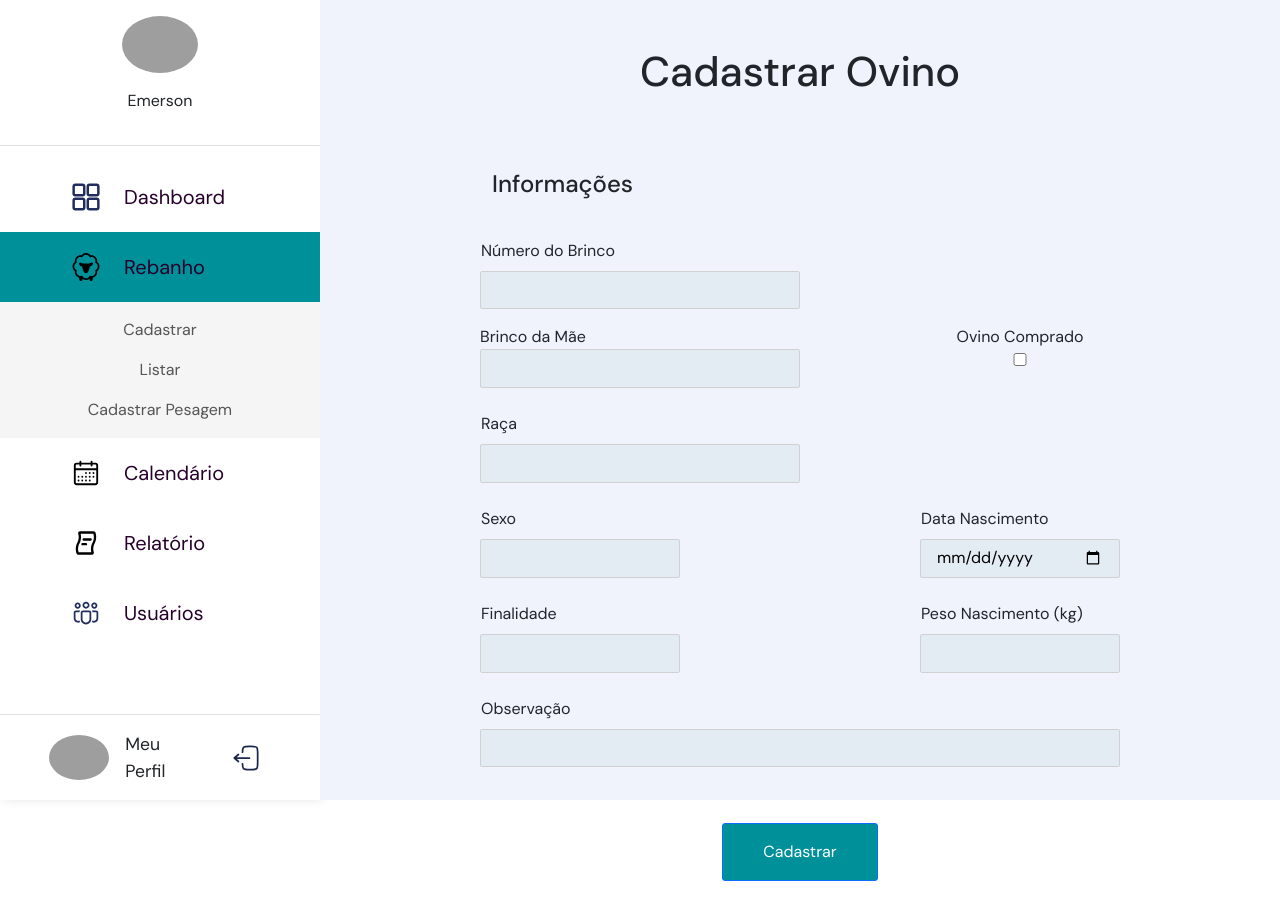
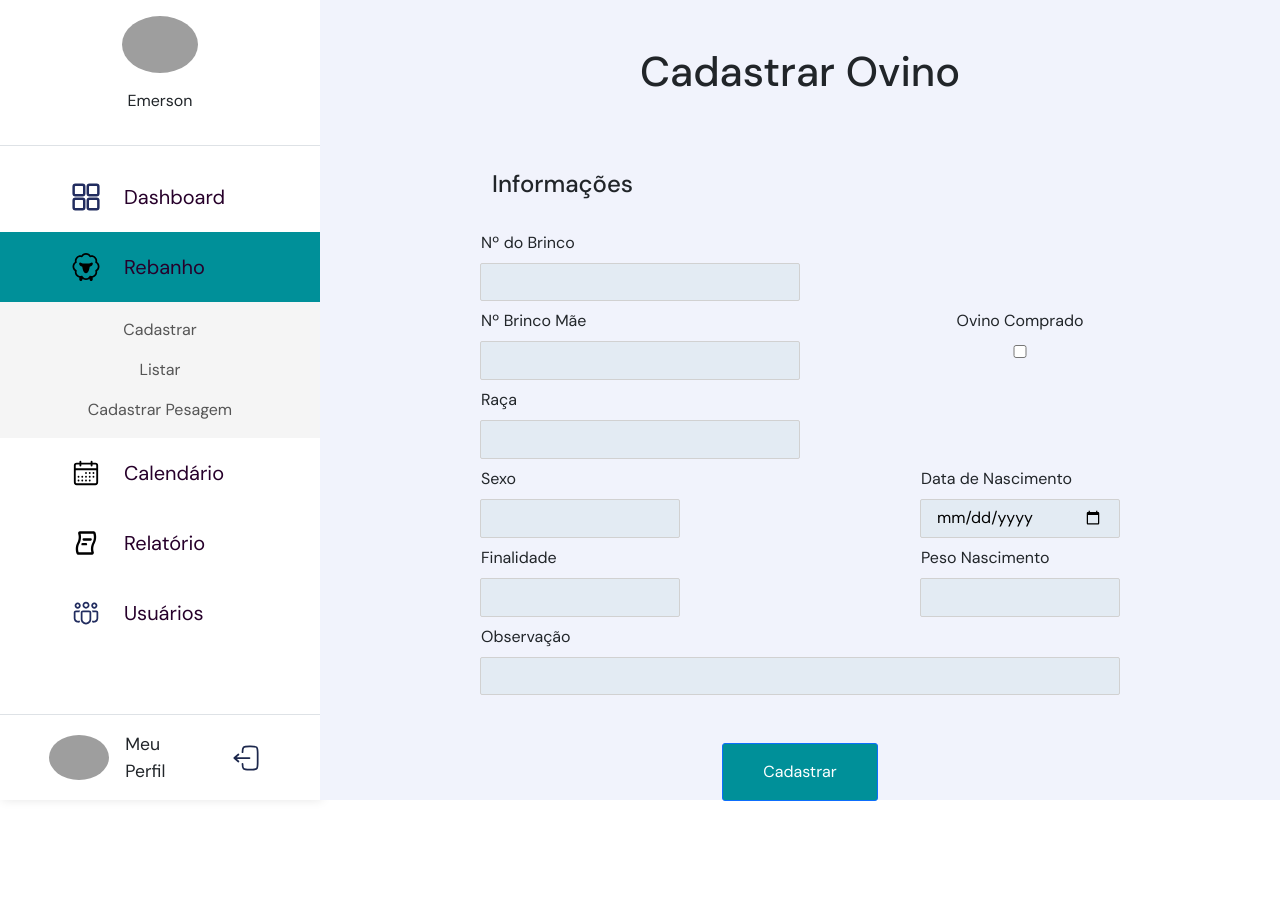
Before and after one commit to valentiniluis/GerenciamentoOvinos, a React (Vite) app in the folder frontend/: page /rebanho/cadastrar in a window 1280 px wide. Shown: the top 920 px of the page. After the commit the page ends 849 px from the top, so only its background shows below. Built offline with nearby package versions, Linux system fonts and the light colour scheme; grey boxes are pictures that could not be loaded.

Commit message:
Refatoração dos formulários; adição de componente FormRow, que representa uma linha de um ou mais inputs num formulário

```diff
--- /dev/null
+++ b/frontend/src/components/UI/FormRow.jsx
@@ -0,0 +1,13 @@
+
+// se há mais de um input na 'linha' (ou seja, terá um input ao lado do outro), usa-se display: flex
+// e justify-content: between para espaçar os elementos. Se for um elemento só, ele ficará alinhado à esquerda
+
+const FormRow = ({ padding, children }) => {
+  return (
+    <div className={`row ${padding} ${children.length > 1 ? 'd-flex justify-content-between' : '' }`}>
+      {children}
+    </div>
+  );
+}
+
+export default FormRow;
--- a/frontend/src/components/UI/InputField.jsx
+++ b/frontend/src/components/UI/InputField.jsx
@@ -1,11 +1,11 @@
 import React from 'react';
 
-const InputField = ({ label, name, type="text" }) => {
+const InputField = ({ label, input, size, labelClass }) => {
   return (
-    <>
-      <label className="my-label" htmlFor={name}>{label}</label>
-      <input id={name} type={type} name={name} className="form-input" step={null} />
-    </>
+    <div className={`${size}`}>
+      <label className={`my-label ${labelClass}`} htmlFor={input.id}>{label}</label>
+      {input}
+    </div>
   );
 };
 
--- a/frontend/src/components/layout/table/CustomTable.jsx
+++ b/frontend/src/components/layout/table/CustomTable.jsx
@@ -1,14 +1,14 @@
 import Table from 'react-bootstrap/Table';
 
 const CustomTable = ({ schema, data, uniqueCol }) => {
-  const columns = Object.keys(schema);
+  const columns = schema.map(column => column[0]);
 
   return (
     <Table bordered className='text-center'>
       <thead>
         <tr>
-          {columns.map(column => (
-            <th key={schema[column]}>{schema[column]}</th>
+          {schema.map(column => (
+            <th key={column[1]}>{column[1]}</th>
           ))}
         </tr>
       </thead>
@@ -21,7 +21,6 @@ const CustomTable = ({ schema, data, uniqueCol }) => {
           </tr>
         ))}
       </tbody>
-
     </Table>
   )
 }
--- /dev/null
+++ b/frontend/src/pages/CadastroPesagem.jsx
@@ -0,0 +1,21 @@
+import Sidebar from "../components/layout/sidebar/Sidebar";
+import PageTitle from "../components/UI/PageTitle";
+
+const CadastroPesagem = () => {
+  return (
+    <div className="row m-0">
+      <Sidebar user="Luís" currentPage='Rebanho' />
+      <main className="col cont px-5">
+        <PageTitle title="Cadastrar Pesagem de Ovino" />
+        <div className="row">
+          <form action="/" method="POST">
+
+          </form>
+        </div>
+      </main>
+    </div>
+  );
+}
+
+
+export default CadastroPesagem;
--- a/frontend/src/pages/CadastroRebanho.jsx
+++ b/frontend/src/pages/CadastroRebanho.jsx
@@ -1,24 +1,15 @@
 import { Button } from 'react-bootstrap';
+import { useState } from 'react';
+
 import '../styles/sidebar.css';
 import '../styles/form.css'
+
 import PageTitle from '../components/UI/PageTitle';
 import Sidebar from '../components/layout/sidebar/Sidebar';
 import InputField from '../components/UI/InputField';
-import { useState } from 'react';
+import FormRow from '../components/UI/FormRow';
 
 const CadastroRebanho = () => {
-  // const campos = [
-  //   { label: 'Número do Brinco', name: 'numero_brinco', size: 'medium-input' },
-  //   { label: 'Brinco da Mãe', name: 'brinco_mae', size: 'medium-input', elementsInRow: 2 },
-  //   { label: 'Ovino Comprado', name: 'comprado', type: 'checkbox', size: 'small-input', elementsInRow: 2 },
-  //   { label: 'Raça', name: 'raca', size: 'medium-input' },
-  //   { label: 'Sexo', name: 'sexo', size: 'small-input', elementsInRow: 2 },
-  //   { label: 'Data de Nascimento', name: 'data_nasc', type: 'date', size: 'small-input', elementsInRow: 2 },
-  //   { label: 'Finalidade', name: 'finalidade', size: 'small-input', elementsInRow: 2 },
-  //   { label: 'Peso Nascimento (kg)', name: 'peso_nasc', type: 'number', size: 'small-input', rowStatus: 'close', elementsInRow: 2 },
-  //   { label: 'Observação', name: 'observacao', size: 'large-input' }
-  // ];
-
   const [comprado, setComprado] = useState(false);
 
   const changeComprado = event => {
@@ -28,6 +19,40 @@ const CadastroRebanho = () => {
     if (comprado === false) document.getElementById('brinco_mae').value = '';
   }
 
+  const padding = 'py-3';
+  const rows = [
+    [
+      { element: <input id='num_brinco' type='text' name='num_brinco' className="form-input" />,
+        label: 'Nº do Brinco', size: 'medium-input', padding }
+    ],
+    [
+      { element: <input id='brinco_mae' type='text' name='brinco_mae' className="form-input" disabled={comprado === true} />,
+        label: 'Nº Brinco Mãe', size: 'medium-input', padding },
+      { element: <input id='comprado' type='checkbox' name='comprado' className="form-input" onChange={changeComprado} value={true} />,
+        label: 'Ovino Comprado', size: 'small-input', labelClass: 'w-100 text-center', padding }
+    ],
+    [
+      { element: <input id='raca' type='text' name='raca' className="form-input" />,
+        label: 'Raça', size: 'medium-input', padding }
+    ],
+    [
+      { element: <input id='sexo' type='text' name='sexo' className="form-input" />,
+        label: 'Sexo', size: 'small-input', padding },
+      { element: <input id='data_nasc' type='date' name='data_nasc' className="form-input" />,
+        label: 'Data de Nascimento', size: 'small-input', padding }
+    ],
+    [
+      { element: <input id='finalidade' type='text' name='finalidade' className="form-input" />,
+        label: 'Finalidade', size: 'small-input', padding },
+      { element: <input id='peso_nasc' type='number' name='peso_nasc' className="form-input" min={0} step={0.001} />,
+        label: 'Peso Nascimento', size: 'small-input', padding }
+    ],
+    [
+      { element: <input id='observacao' type='text' name='observacao' className="form-input" />,
+        label: 'Observação', size: 'large-input', padding }
+    ]
+  ];
+
   return (
     <div className="row m-0">
       <Sidebar user="Emerson" currentPage={'Rebanho'} />
@@ -36,42 +61,13 @@ const CadastroRebanho = () => {
         <div className='form-cont flex-center'>
           <form action="/ovino" method="POST">
             <h4 className='py-3'>Informações</h4>
-            <div className="row py-2 medium-input">
-              <InputField label='Número do Brinco' name='numero_brinco' />
-            </div>
-            <div className="row py-2 d-flex justify-content-between">
-              <div className="medium-input">
-                <label htmlFor="brinco_mae">Brinco da Mãe</label>
-                <input id='brinco_mae' type='text' name='brinco_mae' className="form-input" disabled={comprado === true} />
-              </div>
-              <div className="small-input text-center">
-                <label htmlFor="comprado">Ovino Comprado</label>
-                <input id='comprado' type='checkbox' name='comprado' className="form-input" onChange={changeComprado} value={true} />
-              </div>
-            </div>
-            <div className="row py-2 medium-input">
-              <InputField label='Raça' name='raca' />
-            </div>
-            <div className="row py-2 d-flex justify-content-between">
-              <div className="small-input">
-                <InputField label='Sexo' name='sexo' />
-              </div>
-              <div className="small-input">
-                <InputField label='Data Nascimento' name='data_nasc' type='date' />
-              </div>
-            </div>
-            <div className="row py-2 d-flex justify-content-between">
-              <div className="small-input">
-                <InputField label='Finalidade' name='finalidade' />
-              </div>
-              <div className="small-input">
-                <label className="my-label" htmlFor='peso_nasc'>Peso Nascimento (kg)</label>
-                <input id='peso_nasc' type='number' name='peso_nasc' className="form-input" step="0.001" />
-              </div>
-            </div>
-            <div className="row py-2 large-input">
-              <InputField label='Observação' name='observacao' />
-            </div>
+            {rows.map(row => (
+              <FormRow padding={row.padding}>
+                {row.map(field => (
+                  <InputField input={field.element} label={field.label} size={field.size} labelClass={field.labelClass} />
+                ))}
+              </FormRow>
+            ))}
             <div className="row py-5 justify-content-center">
               <Button className="form-btn" variant="primary" type="submit">
                 Cadastrar
--- a/frontend/src/pages/ListarRebanho.jsx
+++ b/frontend/src/pages/ListarRebanho.jsx
@@ -7,16 +7,20 @@ import CustomTable from '../components/layout/table/CustomTable';
 import { useEffect, useState } from 'react';
 
 
+// ADICIONAR A FUNCIONALIDADE DOS FILTROS
+
+
 const ListarRebanho = () => {
   const [animalData, setAnimalData] = useState([]);
-  const schema = {
-    "num_brinco": "Nº do Brinco",
-    "brinco_mae": "Nº Brinco Mãe",
-    "data_nasc": "Data Nascimento",
-    "raca": "Raça", "sexo": "Sexo",
-    "finalidade": "Finalidade",
-    "mais_detalhes": "Mais Detalhes"
-  };
+  const schema = [
+    ["num_brinco", "Nº do Brinco"],
+    ["brinco_mae", "Nº Brinco Mãe"],
+    ["data_nasc", "Data Nascimento"],
+    ["raca", "Raça"],
+    ["sexo", "Sexo"],
+    ["finalidade", "Finalidade"],
+    ["mais_detalhes", "Mais Detalhes"]
+  ];
 
   useEffect(() => {
     const fetchData = async () => {
@@ -47,14 +51,16 @@ const ListarRebanho = () => {
   return (
     <div className="row m-0">
       <Sidebar user='Luís' currentPage='Rebanho' />
-      <main className="col cont px-5 sla">
+      <main className="col cont px-5">
         <PageTitle title="Listagem Rebanho" />
         <form action={handleSubmit}>
         </form>
-        {(animalData.length > 0)
-         ? <CustomTable schema={schema} data={animalData} uniqueCol={'num_brinco'} />
-         : <h3>Nenhuma informação cadastrada</h3>
-        }
+        <div className="row py-3">
+          {(animalData.length > 0)
+            ? <CustomTable schema={schema} data={animalData} uniqueCol={'num_brinco'} />
+            : <h3>Nenhuma informação cadastrada</h3>
+          }
+        </div>
       </main>
     </div>
   );
--- a/frontend/src/pages/Login.jsx
+++ b/frontend/src/pages/Login.jsx
@@ -1,13 +1,21 @@
 import { Button } from 'react-bootstrap';
+
 import '../styles/login.css'
 import '../styles/form.css'
+
 import InputField from '../components/UI/InputField';
 
-
 const Login = () => {
-  const campos = [
-    { label: 'E-Mail', name: 'email', type: 'email', size: 'medium-input' },
-    { label: 'Senha', name: 'senha', type: 'password', size: 'medium-input' }
+  const padding = 'py-3';
+  const rows = [
+    {
+      element: <input id='email' name='email' type='email' className='form-input' />,
+      label: 'E-Mail', size: 'medium-input', padding
+    },
+    {
+      element: <input id='senha' name='senha' type='password' className='form-input' />,
+      label: 'Senha', size: 'medium-input', padding
+    }
   ];
 
   return (
@@ -22,12 +30,9 @@ const Login = () => {
             <h2 className='text-center'>Acessar Sistema</h2>
           </div>
           <div className="row d-flex flex-column align-items-center">
-            {campos.map(campo => (
-                <div className={`py-2 ${campo.size}`}>
-                  <InputField label={campo.label} name={campo.name} type={campo.type} />
-                </div>
-              )
-            )}
+            {rows.map(row => (
+              <InputField label={row.label} input={row.element} size={row.size} />
+            ))}
           </div>
           <div className='row py-4'>
             <a className='text-center my-link no-decoration' href='...'>Esqueci Minha Senha</a>
```
Also changed, not shown: frontend/src/main.jsx (+8 -1 lines), frontend/src/pages/CadastroUsuario.jsx (+11 -8 lines).
